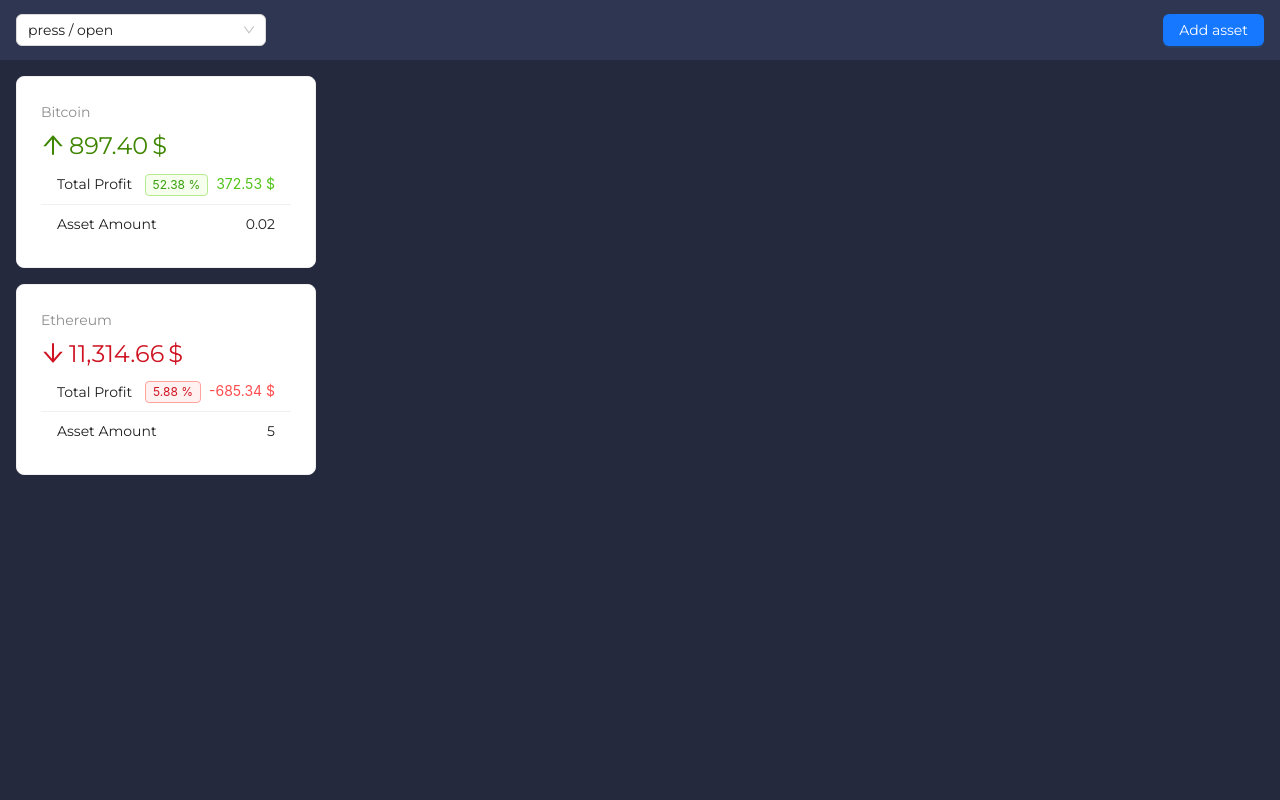
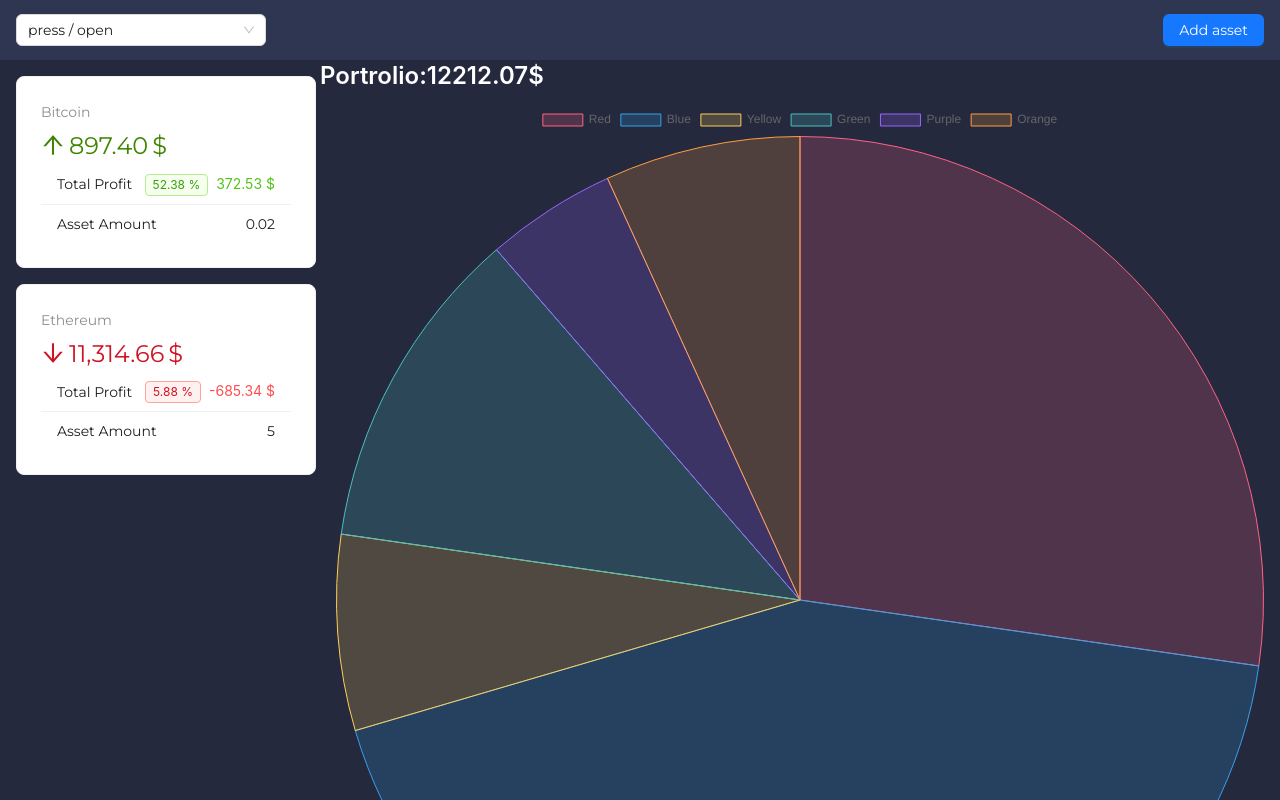
Before and after one commit to AlexeyYakovec/crypto-app, a React (Vite) app: page / in a window 1280 px wide. Shown: the top 800 px of the page. Built offline with nearby package versions, Linux system fonts and the light colour scheme.

Commit message:
schedule implementation

```diff
--- a/package.json
+++ b/package.json
@@ -12,6 +12,7 @@
    "dependencies": {
       "antd": "^5.18.0",
       "react": "^18.2.0",
+      "react-chartjs-2": "^5.2.0",
       "react-dom": "^18.2.0"
    },
    "devDependencies": {
--- /dev/null
+++ b/src/components/AssetsTable.jsx
@@ -0,0 +1,5 @@
+import React from "react";
+
+export default function AssetsTable() {
+   return <div>AssetsTable</div>;
+}
--- /dev/null
+++ b/src/components/PortfolioChart.jsx
@@ -0,0 +1,35 @@
+import React from "react";
+import { Pie } from "react-chartjs-2";
+ChartJS.register(ArcElement, Tooltip, Legend);
+import { Chart as ChartJS, ArcElement, Tooltip, Legend } from "chart.js";
+
+export const data = {
+   labels: ["Red", "Blue", "Yellow", "Green", "Purple", "Orange"],
+   datasets: [
+      {
+         label: "# of Votes",
+         data: [12, 19, 3, 5, 2, 3],
+         backgroundColor: [
+            "rgba(255, 99, 132, 0.2)",
+            "rgba(54, 162, 235, 0.2)",
+            "rgba(255, 206, 86, 0.2)",
+            "rgba(75, 192, 192, 0.2)",
+            "rgba(153, 102, 255, 0.2)",
+            "rgba(255, 159, 64, 0.2)",
+         ],
+         borderColor: [
+            "rgba(255, 99, 132, 1)",
+            "rgba(54, 162, 235, 1)",
+            "rgba(255, 206, 86, 1)",
+            "rgba(75, 192, 192, 1)",
+            "rgba(153, 102, 255, 1)",
+            "rgba(255, 159, 64, 1)",
+         ],
+         borderWidth: 1,
+      },
+   ],
+};
+
+export default function PortfolioChart() {
+   return <Pie data={data} />;
+}
--- a/src/components/layout/AppContent.jsx
+++ b/src/components/layout/AppContent.jsx
@@ -1,5 +1,9 @@
-import React from "react";
-import { Layout } from "antd";
+import React, { useContext } from "react";
+import { Layout, Typography, Col, Row } from "antd";
+
+import CryptoContext from "../../context/crypto-context";
+import PortfolioChart from "../PortfolioChart";
+import AssetsTable from "../AssetsTable";
 
 const contentStyle = {
    textAlign: "center",
@@ -9,5 +13,30 @@
 };
 
 export default function AppContent() {
-   return <Layout.Content style={contentStyle}></Layout.Content>;
+   const { assets, crypto } = useContext(CryptoContext);
+
+   const cryptoPriceMap = crypto.reduce((acc, coin) => {
+      acc[coin.id] = coin.price;
+      return acc;
+   }, {});
+
+   return (
+      <Layout.Content style={contentStyle} width="75%">
+         <Typography.Title
+            level={3}
+            style={{ textAlign: "left", color: "#fff" }}
+         >
+            Portrolio:
+            {assets
+               .map((asset) => {
+                  return asset.amount * cryptoPriceMap[asset.id];
+               })
+               .reduce((acc, val) => (acc += val), 0)
+               .toFixed(2)}
+            $
+         </Typography.Title>
+         <PortfolioChart />
+         <AssetsTable />
+      </Layout.Content>
+   );
 }
--- a/src/components/layout/AppLayout.jsx
+++ b/src/components/layout/AppLayout.jsx
@@ -1,5 +1,5 @@
 import React, { useContext } from "react";
-import { Layout, Spin } from "antd";
+import { Layout, Spin, Row, Col } from "antd";
 import AppHeader from "./AppHeader";
 import AppSider from "./AppSider";
 import AppContent from "./AppContent";
```
Also changed, not shown: 1 other file (tests, documents, lock files or other folders).
